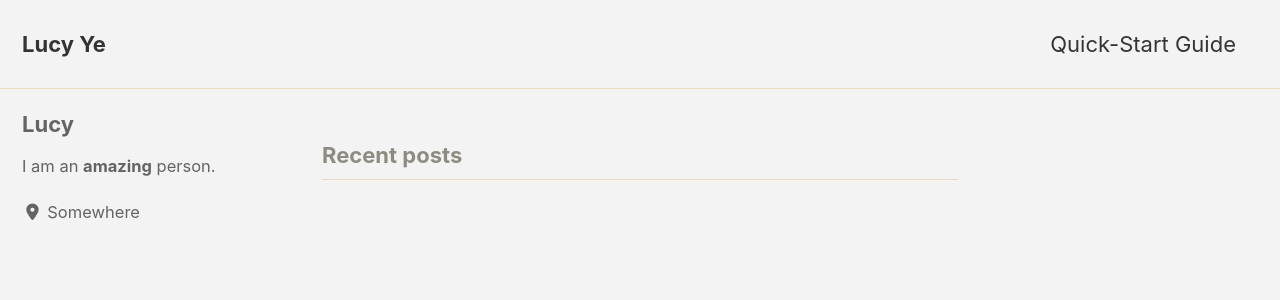
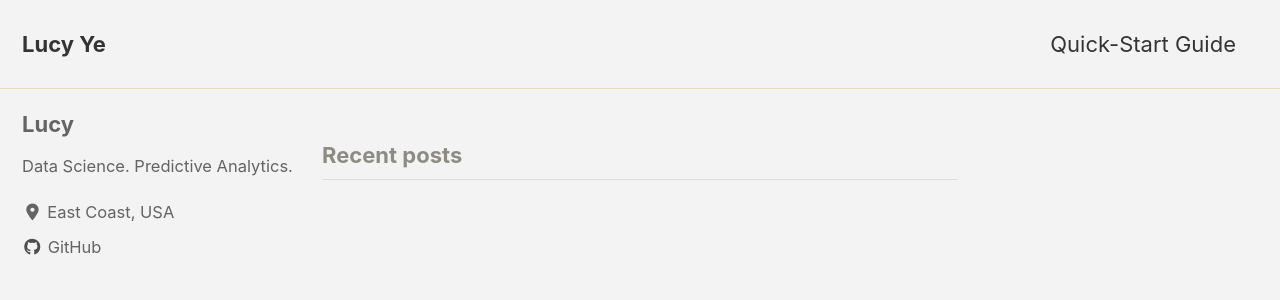
Before and after one commit to yelucy/yelucy.github.io, a Jekyll site: the page built from index.html, in a window 1280 px wide and 900 px high. Shown: the top 300 px of the window. Built offline with Jekyll 4.4.1, drawn with Linux system fonts in a browser that asks for light colours; cached includes are drawn as plain includes; nearby versions of some CDN libraries; the list of posts is cut into pages by our own code.

Commit message:
Update _config.yml

```diff
--- a/_config.yml
+++ b/_config.yml
@@ -95,8 +95,8 @@ analytics:
 author:
   name             : "Lucy"
   avatar           : # path of avatar image, e.g. "/assets/images/bio-photo.jpg"
-  bio              : "I am an **amazing** person."
-  location         : "Somewhere"
+  bio              : "Data Science. Predictive Analytics."
+  location         : "East Coast, USA"
   email            :
   links:
     - label: "Email"
@@ -113,7 +113,7 @@ author:
       # url: "https://facebook.com/"
     - label: "GitHub"
       icon: "fab fa-fw fa-github"
-      # url: "https://github.com/"
+      url: "https://github.com/yelucy"
     - label: "Instagram"
       icon: "fab fa-fw fa-instagram"
       # url: "https://instagram.com/"
```
